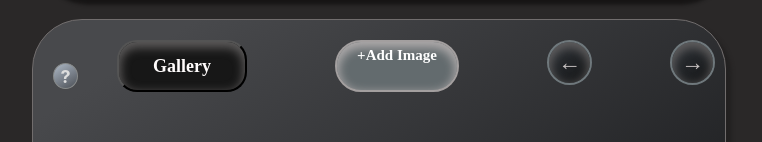
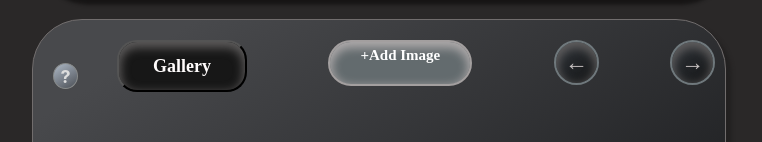
Before and after one commit to RinniVatsa/urban-robot, a React (Create React App) app: page / in a window 1280 px wide. Shown: the part 538-680 px from the top of the page, without its empty margins (261-1023 px from the left). Built offline with nearby package versions, Linux system fonts and the light colour scheme.

Commit message:
Added my project

```diff
--- a/src/components/GalleryWidget.css
+++ b/src/components/GalleryWidget.css
@@ -47,6 +47,9 @@
         margin-top: -20px;
         box-shadow: 0px 4px 10px 2px rgba(188, 182, 182, 0.832) inset;
         text-align: center;
+        justify-content: center;
+        width: 100px;
+        height: 22px;
     }
 
     .add-gallery-button {
@@ -75,7 +78,7 @@
     }
 
     .add-image-button:hover {
-        background-color: #a1a19f;
+        background-color: #858583;
     }
 
     .arrow-button {
--- a/src/components/GalleryWidget.js
+++ b/src/components/GalleryWidget.js
@@ -63,14 +63,6 @@ const GalleryWidget = () => {
         button className = "add-gallery-button" > Gallery < /button>
 
         <
-        input type = "file"
-        id = "image-upload"
-        accept = "image/*"
-        multiple onChange = { handleFileUpload }
-        style = {
-            { display: 'none' }
-        }
-        /> <
         label htmlFor = "image-upload"
         className = "add-image-button" >
         +Add Image <
```
